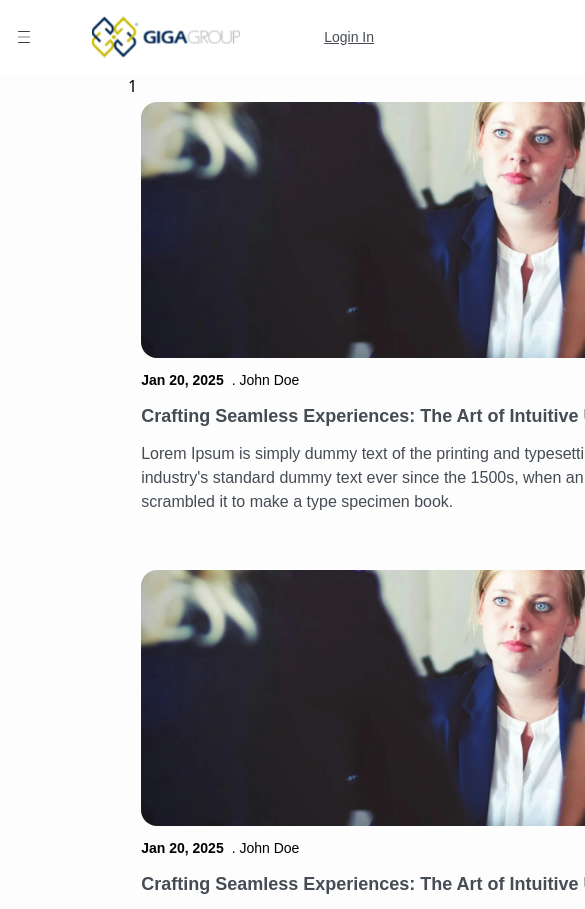
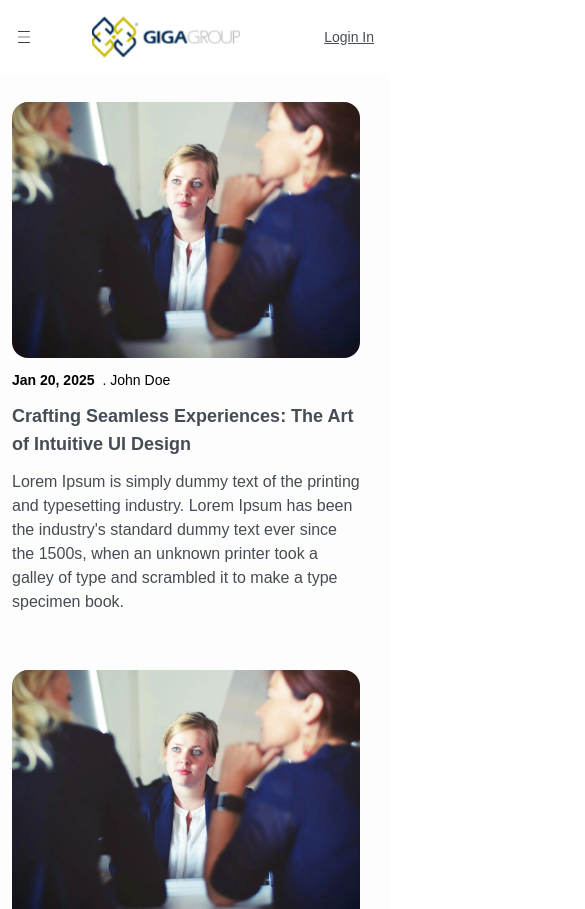
Before and after one commit to GigaGroupAE/Giga_Group_Website, a Next.js app: page /news-and-announcements in a window 390 px wide. Shown: the top 909 px of the page, 585 px wide, since content can reach past the window. Built offline with nearby package versions, Linux system fonts and the light colour scheme.

Commit message:
mobile view complete

```diff
--- a/app/news-and-announcements/page.jsx
+++ b/app/news-and-announcements/page.jsx
@@ -7,13 +7,13 @@ import ButtonPrimary from "../components/ButtonPrimary";
 
 const index = () => {
   return (
-    <div className=" w-[90rem] bg-[#FDFDFD]  mx-auto px-32   pb-24 ">
-      <div className="flex ">
-        1{/* Left Container  */}
-        <div className=" w-[75rem]">
+    <div className=" md:w-[90rem]  w-full bg-[#FDFDFD]  mx-auto md:px-32   pb-24 ">
+      <div className="flex  md:flex-row flex-col px-3 md:px-0">
+        {/* Left Container  */}
+        <div className=" md:w-[75rem]  w-full ">
           {announcementsData.map((item) => {
             return (
-              <div className=" w-[95%] px-1 py-7 space-y-3">
+              <div className=" w-[95%]  py-7 space-y-3">
                 <Image
                   src={newsImage}
                   alt="AnnouncementImage"
@@ -38,7 +38,7 @@ const index = () => {
           })}
         </div>
         {/* Right Container  */}
-        <div className=" bg-[#FDFDFD] w-[25rem]  space-y-7 py-7 ">
+        <div className=" bg-[#FDFDFD] md:w-[25rem] w-[95%]  space-y-7 py-7 ">
           <div className="  space-y-5 ">
             <h2 className="font-poppins text-lg text-TextandIcons font-semibold">
               Find & Search
```
